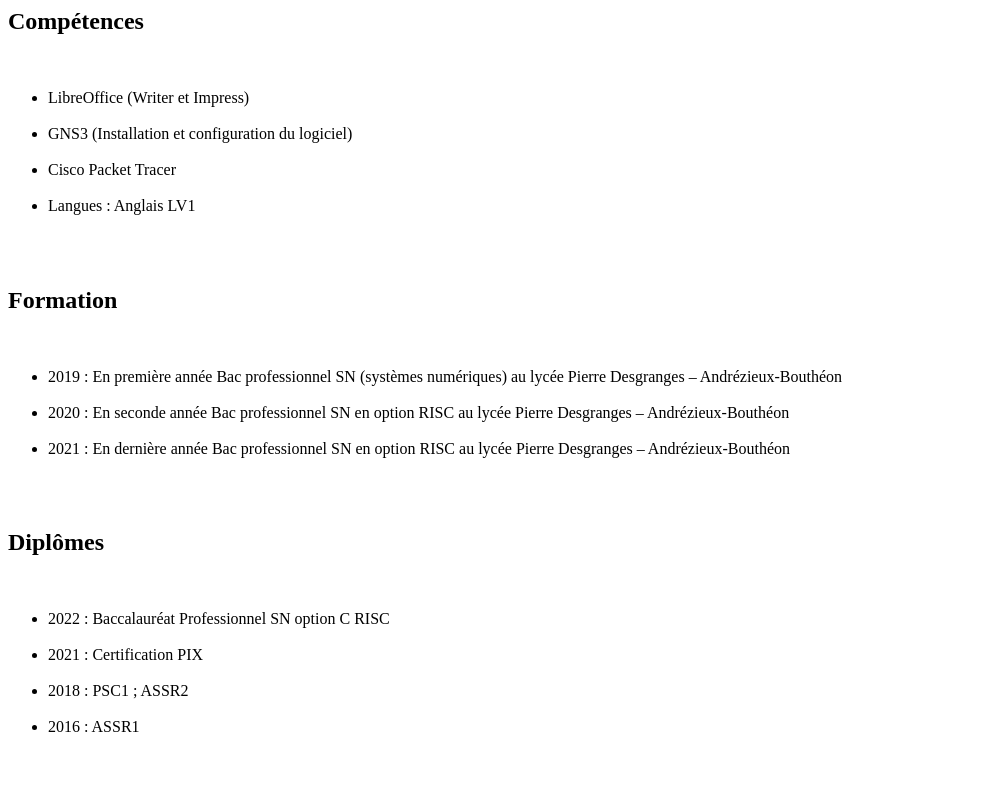
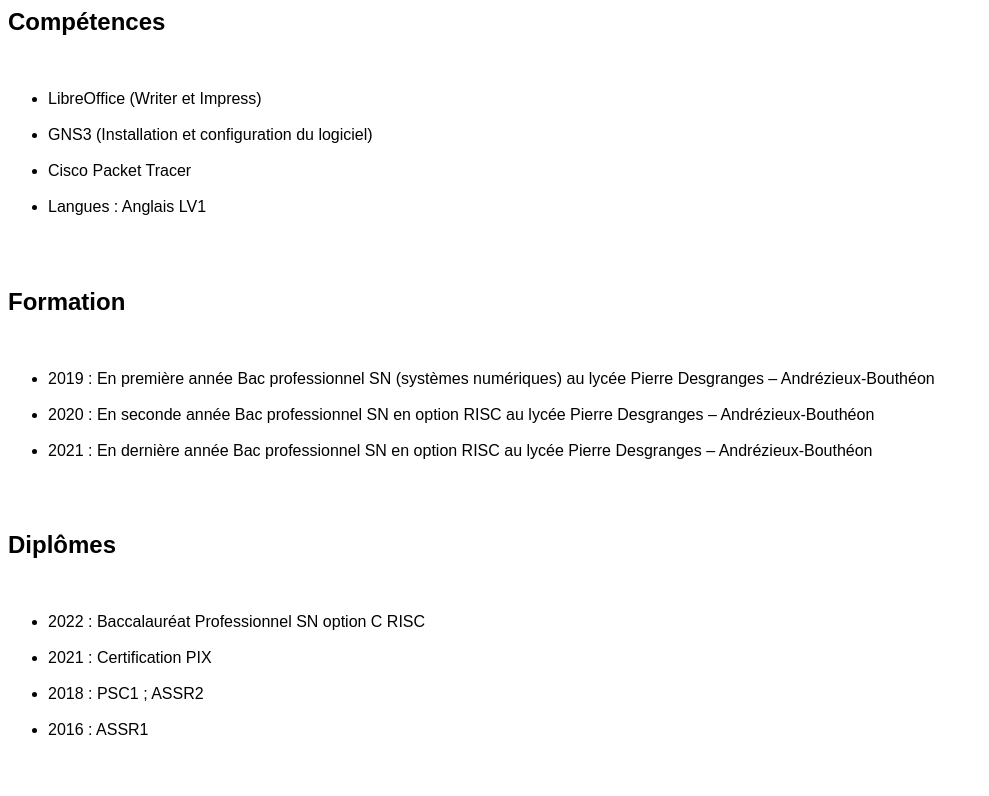
Before and after one commit to 1Daisuke/1daisuke-cv.github.io, a plain HTML site: page CV.html in a window 1280 px wide. Shown: the part 246-1042 px from the top of the page, without its empty margins (0-989 px from the left). Drawn offline with Linux system fonts and the light colour scheme.

Commit message:
Update style.css

```diff
--- a/style.css
+++ b/style.css
@@ -1,3 +1,3 @@
 h1, h2, li {
-    font: arial;
+    font-family: arial;
 }
```
